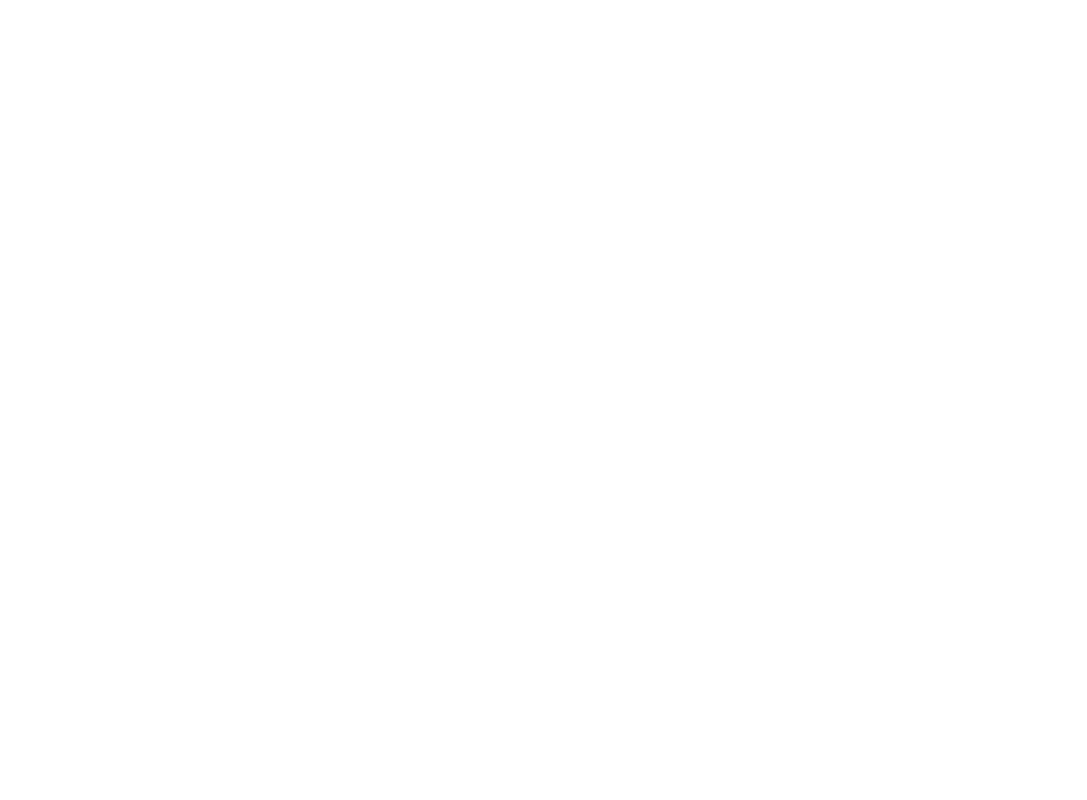
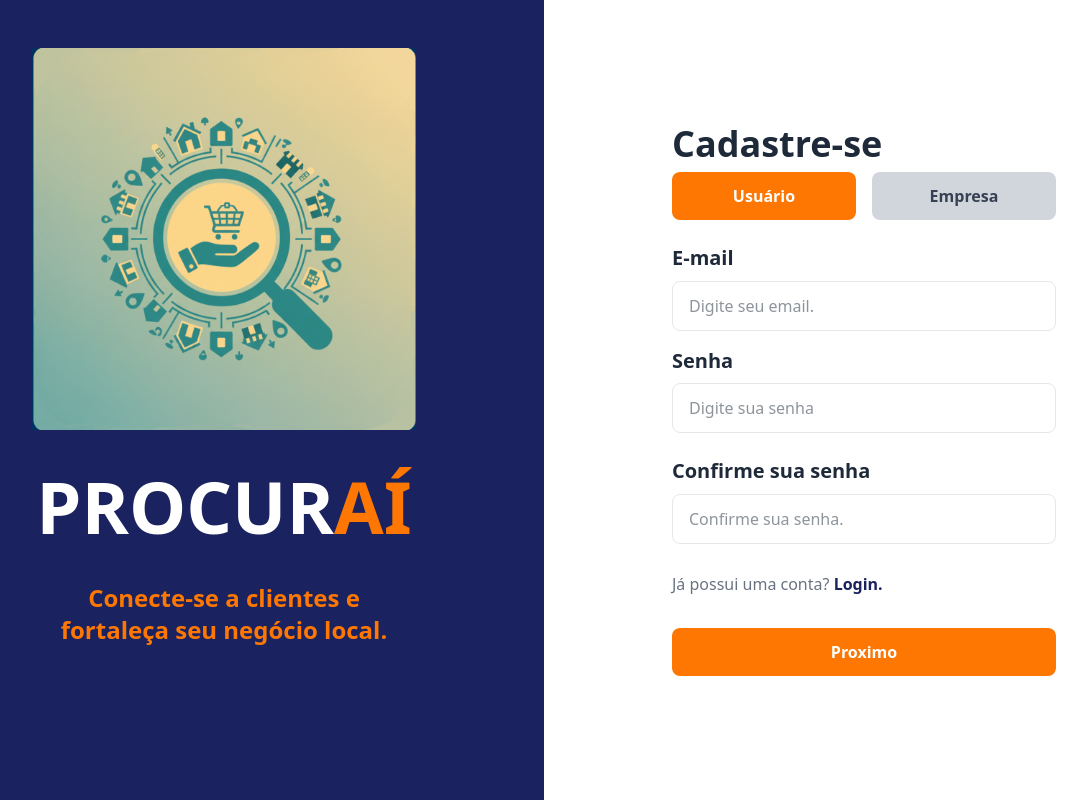
Before and after one commit to Time2-Procurai/procurai-frontend, a React (Vite) app: page /cadastro in a window 1280 px wide. Before the commit this address had no page. Shown: the whole page, without its empty margins (96-1183 px from the left). Built offline with nearby package versions, Linux system fonts and the light colour scheme.

Commit message:
Feed e Configuracao

```diff
--- a/src/App.jsx
+++ b/src/App.jsx
@@ -1,7 +1,8 @@
 import { Routes, Route, Link } from 'react-router-dom';
 import LoginPage from './pages/Login.jsx';
-import FeedPage from './pages/Feed.jsx'
-import ConfiguracoesPage from './pages/Configuracoes.jsx'
+import FeedPage from './pages/Feed.jsx';
+import Cadastro from './pages/Cadastro.jsx';
+import ConfiguracoesPage from './pages/Configuracoes.jsx';
 
 function Home() {
   return (
@@ -23,6 +24,7 @@
       <Route path="/login" element={<LoginPage />} />
       <Route path="/feed" element={<FeedPage />}/>
       <Route path="/configuracoes" element ={<ConfiguracoesPage/>}/>
+      <Route path='/cadastro' element={<Cadastro />} />
     </Routes>
   );
 }
--- /dev/null
+++ b/src/components/LadoLogoPage.jsx
@@ -0,0 +1,21 @@
+import React from "react";
+import Logo from "../assets/Logo.png"
+
+
+function LadoLogoPage() {
+  return (
+    <div className="hidden flex md:flex flex-col justify-center items-center bg-main text-white p-12 text-center flex">
+      <div className="w-full max-w-sm">
+        <img src={Logo} />
+        <h2 className="font-bold text-7xl mb-10 relative mt-10">
+          PROCUR<span className="text-[#FD7702]">AÍ</span>
+        </h2>
+        <h3 className="text-2xl text-[#FD7702] font-bold mb-8">
+          Conecte-se a clientes e fortaleça seu negócio local.
+        </h3>
+      </div>
+    </div>
+  );
+};
+
+export default LadoLogoPage;
--- /dev/null
+++ b/src/pages/Cadastro.jsx
@@ -0,0 +1,103 @@
+import React, { useState } from "react";
+import LadoLogoPage from "../components/LadoLogoPage";
+import { useNavigate } from "react-router-dom";
+
+function Cadastro() {
+  const [email, setEmail] = useState("");
+  const [password, setPassword] = useState("");
+  const [confrimacao, setConfirmacao] = useState("");
+  const [error, setError] = useState("");
+  const [tipoCadastro, setTipoCadastro] = useState("usuario");
+
+  const navigate = useNavigate();
+
+  const handleCadastro = (e) => {
+    e.preventDefault();
+    setError("");
+
+    if (tipoCadastro === "usuario") {
+      navigate("/");
+    } else if (tipoCadastro === "empresa") {
+      navigate("/login");
+    }
+
+  };
+  return (
+    <div className="min-h-screen flex font-sans text-gray-800 bg-[#1A225F]" >
+      <div className="w-1/2 h-screen center" >
+        <LadoLogoPage />
+      </div>
+
+      <div className="w-1/2 h-screen bg-white flex flex-col justify-center items-center">
+        <div className="w-full max-w-sm">
+          <h1 className="text-4xl font-bold mb-2 text-white md:text-gray-800">Cadastre-se</h1>
+          <div className="flex gap-4 mb-6">
+            <button
+              type="button"
+              onClick={() => setTipoCadastro("usuario")}
+              className={`w-full py-3 px-4 rounded-lg font-bold transition duration-300 ${tipoCadastro === "usuario"
+                  ? "bg-[#FD7702] text-white"
+                  : "bg-gray-300 text-gray-700"
+                }`}
+            >
+              Usuário
+            </button>
+
+            <button
+              type="button"
+              onClick={() => setTipoCadastro("empresa")}
+              className={`w-full py-3 px-4 rounded-lg font-bold transition duration-300 ${tipoCadastro === "empresa"
+                  ? "bg-[#FD7702] text-white"
+                  : "bg-gray-300 text-gray-700"
+                }`}
+            >
+              Empresa
+            </button>
+          </div>
+
+          <form onSubmit={handleCadastro}>
+            <div className="mb-4">
+              <label className="block text-sm font-bold mb-2 text-white md:text-gray-800 text-[20px]">E-mail</label>
+              <input
+                id="email"
+                type="email"
+                value={email}
+                onChange={(e) => setEmail(e.target.value)}
+                placeholder="Digite seu email."
+                className="w-full px-4 py-3 border border-gray-200 rounded-lg focus:outline-none focus:ring-2 focus:ring-main"
+              ></input>
+            </div>
+            <div className="mb-6">
+              <label className="block text-sm font-bold mb-2 text-white md:text-gray-800 text-[20px]" htmlFor="password">Senha</label>
+              <input
+                id="senha"
+                type="senha"
+                value={password}
+                onChange={(e) => setPassword(e.target.value)}
+                placeholder="Digite sua senha"
+                className="w-full px-4 py-3 border border-gray-200 rounded-lg focus:outline-none focus:ring-2 focus:ring-main"
+              ></input>
+            </div>
+            <div>
+              <label className="block text-sm font-bold mb-2 text-white md:text-gray-800 text-[20px]" htmlFor="password">Confirme sua senha</label>
+              <input id="confirmacao" type="confirmacao" value={confrimacao} onChange={(e) => setConfirmacao(e.target.value)} placeholder="Confirme sua senha." className="w-full px-4 py-3 border border-gray-200 rounded-lg focus:outline-none focus:ring-2 focus:ring-main">
+              </input>
+            </div>
+          </form>
+          <p className=" text-pink-100 md:text-gray-500 mb-8 mt-7">
+            Já possui uma conta?{' '}
+            <a href="/login" className="text-[#1A225F] md:text-main font-bold hover:underline">
+              Login.
+            </a>
+          </p>
+          <button type="submit" className="w-full bg-[#FD7702] md:bg-main text-main md:text-white font-bold py-3 px-4 rounded-lg hover:opacity-90 transition duration-300" onClick={handleCadastro}>
+            Proximo
+          </button>
+
+        </div>
+      </div>
+    </div>
+
+  );
+}
+export default Cadastro;
--- a/src/pages/Login.jsx
+++ b/src/pages/Login.jsx
@@ -1,6 +1,6 @@
-
 import React, { useState } from 'react';
 import { useNavigate } from 'react-router-dom';
+import LadoLogoPage from '../components/LadoLogoPage';
 
 function LoginPage() {
   const [email, setEmail] = useState('');
@@ -30,6 +30,8 @@
     <div className="min-h-screen font-sans text-gray-800 bg-[#1A225F]">
       <div className="grid grid-cols-1 md:grid-cols-2 min-h-screen">
 
+        <LadoLogoPage />
+
         {/* formulário */}
         <div className="flex flex-col justify-center items-center md:bg-white p-8 md:p-12">
           <div className="w-full max-w-sm">
@@ -46,41 +48,31 @@
 
 
             <h1 className="text-4xl font-bold mb-2 text-white md:text-gray-800">Entrar na sua conta</h1>
-            <p className="text-pink-100 md:text-gray-500 mb-8">
-              Não tem uma conta?{' '}
-              <a href="/register" className="text-[#1A225F] md:text-main font-bold hover:underline">
-                Cadastre-se
-              </a>
-            </p>
+
 
             {error && <p className="bg-red-100 text-red-700 text-center p-3 rounded-md mb-4">{error}</p>}
 
             <form onSubmit={handleLogin}>
               <div className="mb-4">
-                <label className="block text-sm font-bold mb-2 text-white md:text-gray-800" htmlFor="email">E-mail</label>
-                <input id="email" type="email" value={email} onChange={(e) => setEmail(e.target.value)} placeholder="Digite seu e-mail" className="w-full px-4 py-3 border border-gray-200 rounded-lg focus:outline-none focus:ring-2 focus:ring-main" required />
+                <label className="block text-sm font-bold mb-2 text-white md:text-gray-800 text-[20px]" htmlFor="email">E-mail</label>
+                <input id="email" type="email" value={email} onChange={(e) => setEmail(e.target.value)} placeholder="Digite seu e-mail" className="w-full px-4 py-3 border border-gray-200 rounded-lg focus:outline-none focus:ring-2 focus:ring-main " required />
               </div>
               <div className="mb-6">
-                <label className="block text-sm font-bold mb-2 text-white md:text-gray-800" htmlFor="password">Senha</label>
+                <label className="block text-sm font-bold mb-2 text-white md:text-gray-800 text-[20px]" htmlFor="password">Senha</label>
                 <input id="password" type="password" value={password} onChange={(e) => setPassword(e.target.value)} placeholder="Digite sua senha" className="w-full px-4 py-3 border border-gray-200 rounded-lg focus:outline-none focus:ring-2 focus:ring-main" required />
               </div>
+
+              <p className="text-pink-100 md:text-gray-500 mb-8">
+                Não tem uma conta?{' '}
+                <a href="/cadastro" className="text-[#1A225F] md:text-main font-bold hover:underline">
+                  Cadastre-se
+                </a>
+              </p>
 
               <button type="submit" className="w-full bg-[#FD7702] md:bg-main text-main md:text-white font-bold py-3 px-4 rounded-lg hover:opacity-90 transition duration-300">
                 Entrar
               </button>
             </form>
-          </div>
-        </div>
-
-
-        <div className="hidden md:flex flex-col justify-center items-center bg-main text-white p-12 text-center">
-          <div className="w-full max-w-sm">
-            <h2 className="font-bold text-7xl mb-10 relative">
-              PROCUR<span className="text-[#FD7702]">AÍ</span>
-            </h2>
-            <h3 className="text-2xl text-[#FD7702] font-bold mb-8">
-              Conecte-se a clientes e fortaleça seu negócio local.
-            </h3>
           </div>
         </div>
 
```
Also changed, not shown: src/assets/Logo.png (added).
